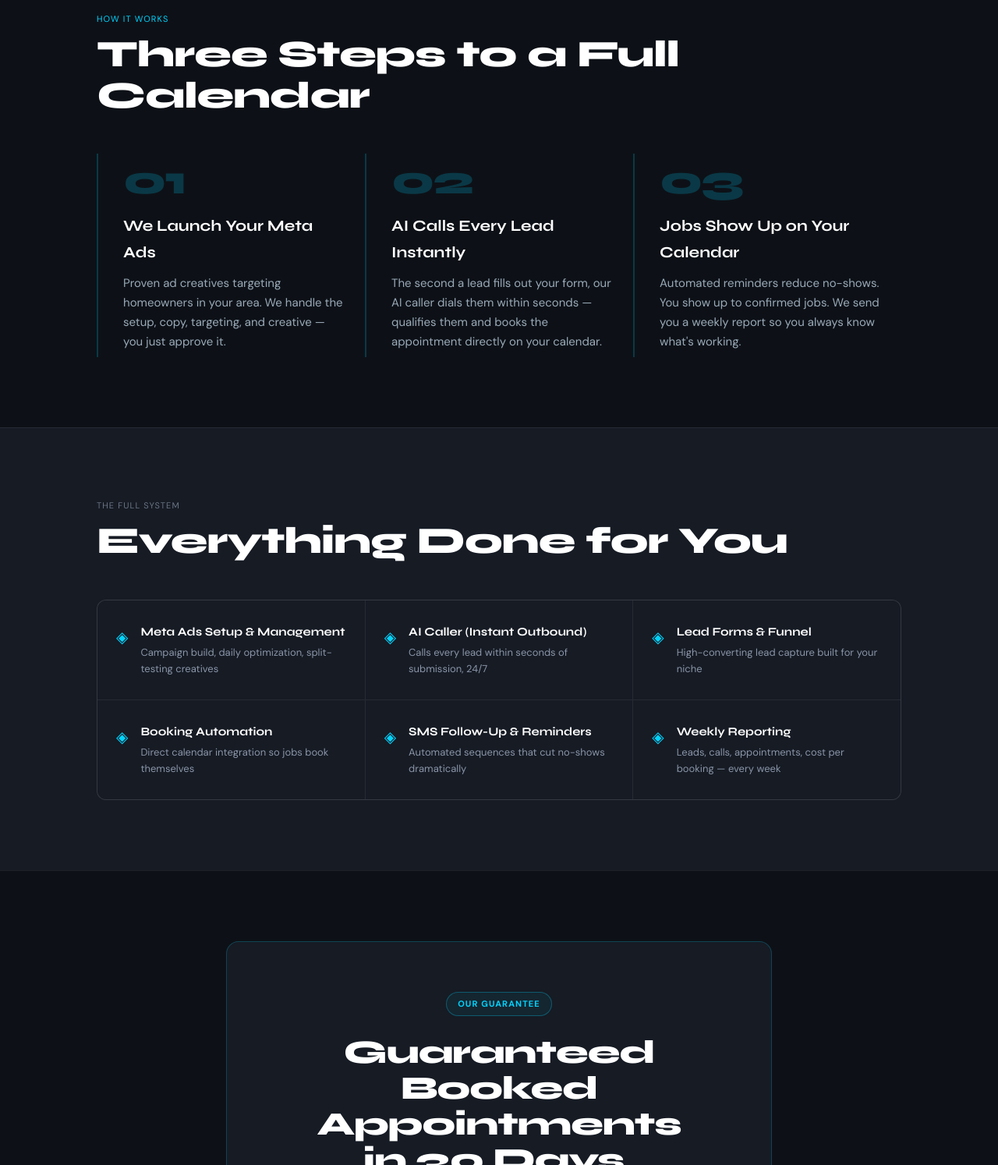
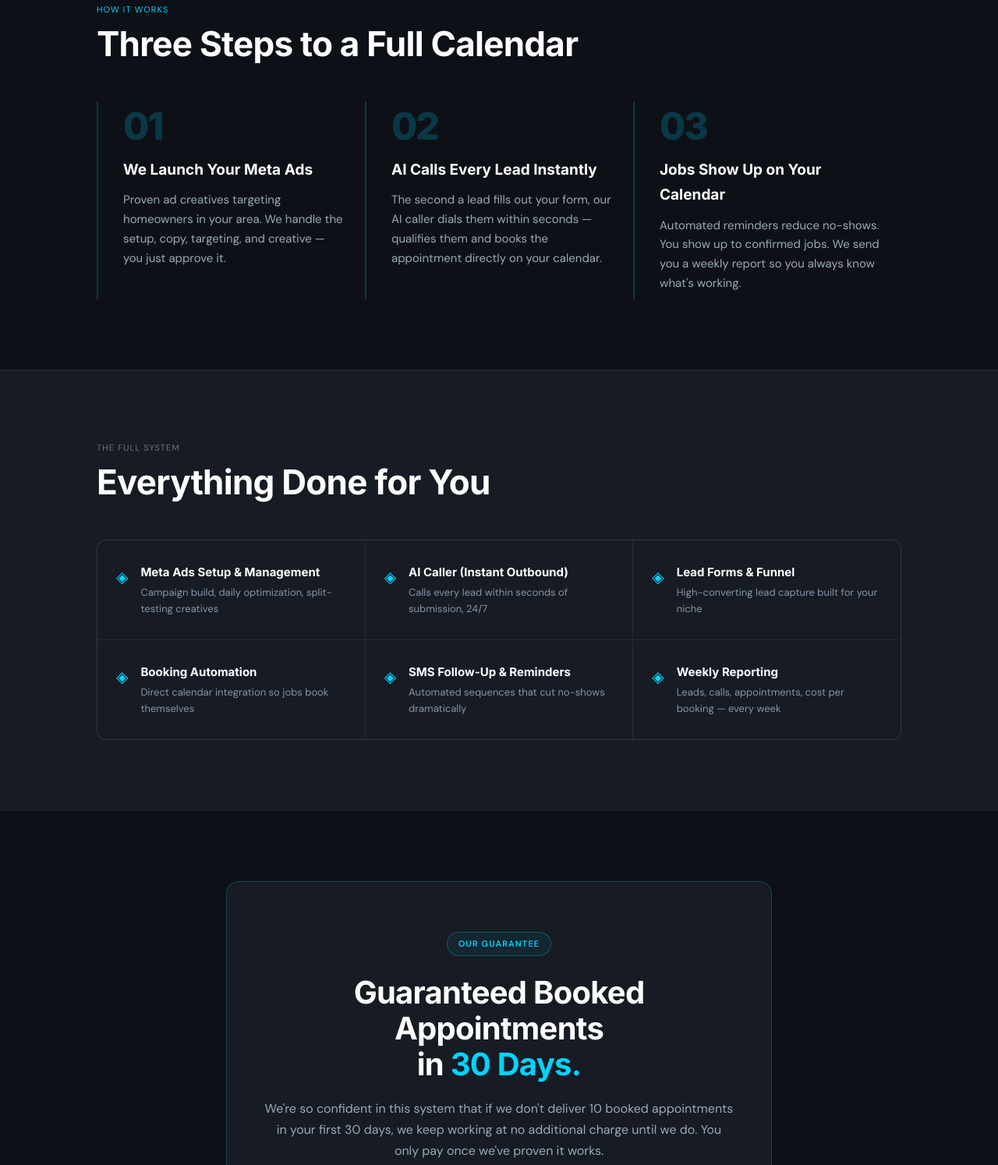
Before and after one commit to leadserviceai/site, a plain HTML site: page index.html in a window 1280 px wide. Shown: the part 1306-2800 px from the top of the page at 78% size. Drawn offline with Linux system fonts and the light colour scheme.

Commit message:
Update index.html

```diff
--- a/index.html
+++ b/index.html
@@ -5,7 +5,7 @@
   <meta name="viewport" content="width=device-width, initial-scale=1.0" />
   <title>ServiceLeads.AI — Guaranteed Booked Jobs in 30 Days</title>
   <meta name="description" content="We help local service businesses get 10 guaranteed booked appointments in 30 days using Meta Ads + AI Callers." />
-  <link href="https://fonts.googleapis.com/css2?family=Syne:wght@700;800;900&family=DM+Sans:wght@400;500;700&display=swap" rel="stylesheet" />
+  <link href="https://fonts.googleapis.com/css2?family=Inter:wght@600;700;800&family=DM+Sans:wght@400;500;600&display=swap" rel="stylesheet" />
   <style>
     *,*::before,*::after{box-sizing:border-box;margin:0;padding:0}
     html{scroll-behavior:smooth}
@@ -16,7 +16,7 @@
     /* NAV */
     .nav{position:fixed;top:0;left:0;right:0;z-index:100;background:rgba(13,17,23,0.9);backdrop-filter:blur(12px);border-bottom:1px solid rgba(255,255,255,0.07)}
     .nav-inner{display:flex;align-items:center;justify-content:space-between;height:64px}
-    .logo{font-family:'Syne',sans-serif;font-weight:800;font-size:20px;color:#fff;letter-spacing:-0.5px}
+    .logo{font-family:'Inter',sans-serif;font-weight:800;font-size:19px;color:#fff;letter-spacing:-0.5px}
     .logo span{color:#00d4ff}
     .btn-nav{border:1px solid rgba(255,255,255,0.2);color:#fff;background:transparent;padding:9px 20px;border-radius:6px;font-family:'DM Sans',sans-serif;font-size:14px;font-weight:600;cursor:pointer;transition:all 0.2s}
     .btn-nav:hover{border-color:#00d4ff;color:#00d4ff}
@@ -25,7 +25,7 @@
     .hero{padding:150px 0 90px;text-align:center;background-image:linear-gradient(rgba(0,212,255,0.05) 1px,transparent 1px),linear-gradient(90deg,rgba(0,212,255,0.05) 1px,transparent 1px);background-size:60px 60px}
     .hero-inner{max-width:860px;margin:0 auto}
     .badge{display:inline-block;border:1px solid rgba(0,212,255,0.35);background:rgba(0,212,255,0.08);color:#00d4ff;font-size:12px;font-weight:600;letter-spacing:0.08em;text-transform:uppercase;padding:6px 18px;border-radius:100px;margin-bottom:28px}
-    .hero h1{font-family:'Syne',sans-serif;font-weight:900;font-size:clamp(44px,7vw,78px);line-height:1.05;letter-spacing:-2px;color:#fff;margin-bottom:24px}
+    .hero h1{font-family:'Inter',sans-serif;font-weight:800;font-size:clamp(40px,6.5vw,72px);line-height:1.08;letter-spacing:-1.5px;color:#fff;margin-bottom:24px}
     .hero h1 span{color:#00d4ff}
     .hero-sub{font-size:18px;color:#ccd6e0;max-width:600px;margin:0 auto 40px;line-height:1.7}
     .btn-primary{display:inline-block;background:#00d4ff;color:#000;font-family:'DM Sans',sans-serif;font-weight:700;font-size:16px;padding:16px 36px;border-radius:6px;cursor:pointer;transition:opacity 0.2s}
@@ -39,7 +39,7 @@
     section{padding:90px 0;border-top:1px solid rgba(255,255,255,0.07)}
     .label{font-size:11px;text-transform:uppercase;letter-spacing:0.1em;color:#00d4ff;margin-bottom:10px}
     .label-muted{font-size:11px;text-transform:uppercase;letter-spacing:0.1em;color:#6b7585;margin-bottom:10px}
-    h2{font-family:'Syne',sans-serif;font-weight:800;font-size:clamp(30px,4vw,48px);letter-spacing:-1px;color:#fff;margin-bottom:48px;line-height:1.1}
+    h2{font-family:'Inter',sans-serif;font-weight:700;font-size:clamp(28px,3.5vw,44px);letter-spacing:-0.75px;color:#fff;margin-bottom:48px;line-height:1.15}
 
     /* PROBLEM */
     .problem-grid{display:grid;grid-template-columns:repeat(auto-fit,minmax(260px,1fr));gap:16px}
@@ -50,8 +50,8 @@
     /* HOW IT WORKS */
     .steps{display:grid;grid-template-columns:repeat(auto-fit,minmax(280px,1fr));gap:0}
     .step{border-left:2px solid rgba(0,212,255,0.2);padding:8px 24px 8px 32px}
-    .step-num{font-family:'Syne',sans-serif;font-weight:900;font-size:52px;color:#00d4ff;opacity:0.2;line-height:1;margin-bottom:16px;letter-spacing:-2px}
-    .step h3{font-family:'Syne',sans-serif;font-weight:700;font-size:20px;color:#fff;margin-bottom:10px}
+    .step-num{font-family:'Inter',sans-serif;font-weight:800;font-size:48px;color:#00d4ff;opacity:0.2;line-height:1;margin-bottom:16px;letter-spacing:-2px}
+    .step h3{font-family:'Inter',sans-serif;font-weight:700;font-size:19px;color:#fff;margin-bottom:10px}
     .step p{color:#9aaab8;font-size:15px;line-height:1.65}
 
     /* DELIVERABLES */
@@ -60,13 +60,13 @@
     .del-item{background:#161b24;padding:28px 24px;display:flex;gap:16px;align-items:flex-start;transition:background 0.2s}
     .del-item:hover{background:#1e2530}
     .del-icon{color:#00d4ff;font-size:20px;flex-shrink:0;margin-top:2px}
-    .del-item h4{font-family:'Syne',sans-serif;font-weight:700;font-size:15px;color:#fff;margin-bottom:4px}
+    .del-item h4{font-family:'Inter',sans-serif;font-weight:700;font-size:15px;color:#fff;margin-bottom:4px}
     .del-item p{color:#8a95a8;font-size:13px;line-height:1.6}
 
     /* GUARANTEE */
     .guarantee-box{max-width:700px;margin:0 auto;text-align:center;padding:64px 48px;background:#161b24;border:1px solid rgba(0,212,255,0.22);border-radius:16px}
     .g-badge{display:inline-block;border:1px solid rgba(0,212,255,0.3);background:rgba(0,212,255,0.06);color:#00d4ff;font-size:11px;font-weight:600;letter-spacing:0.1em;text-transform:uppercase;padding:5px 14px;border-radius:100px;margin-bottom:24px}
-    .guarantee-box h2{font-size:clamp(28px,4vw,42px);margin-bottom:20px}
+    .guarantee-box h2{font-size:clamp(26px,3.5vw,40px);margin-bottom:20px}
     .guarantee-box h2 span{color:#00d4ff}
     .guarantee-box p{color:#9aaab8;font-size:16px;line-height:1.7;margin-bottom:36px}
 
@@ -90,11 +90,12 @@
     .footer{border-top:1px solid rgba(255,255,255,0.07);padding:32px 0}
     .footer-inner{display:flex;align-items:center;justify-content:space-between;flex-wrap:wrap;gap:12px}
     .footer p{font-size:13px;color:#4a5260}
+    .footer .logo{font-family:'Inter',sans-serif}
 
     /* RESPONSIVE */
     @media(max-width:640px){
       .hero{padding:120px 0 70px}
-      .hero h1{letter-spacing:-1.5px}
+      .hero h1{letter-spacing:-1px}
       .guarantee-box{padding:40px 24px}
       .step{padding:20px 0 20px 20px}
       .footer-inner{flex-direction:column;text-align:center}
@@ -185,7 +186,7 @@
     <div class="container">
       <div class="guarantee-box">
         <div class="g-badge">Our Guarantee</div>
-        <h2>Guaranteed Booked Appointments<br/>in 30 Days.<br/><span>Or We Keep Working.</span></h2>
+        <h2>Guaranteed Booked Appointments<br/>in <span>30 Days.</span></h2>
         <p>We're so confident in this system that if we don't deliver 10 booked appointments in your first 30 days, we keep working at no additional charge until we do. You only pay once we've proven it works.</p>
         <a href="https://calendly.com/leadservice-ai/30min" target="_blank" class="btn-primary">Claim Your Guarantee →</a>
       </div>
```
